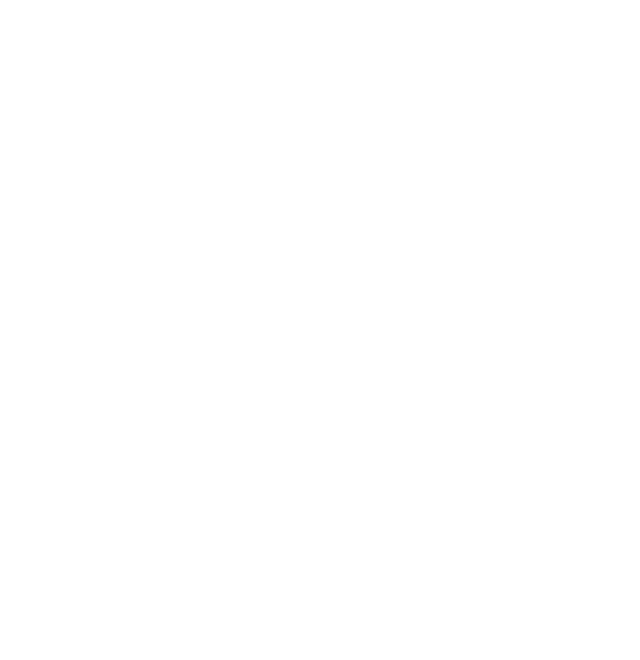
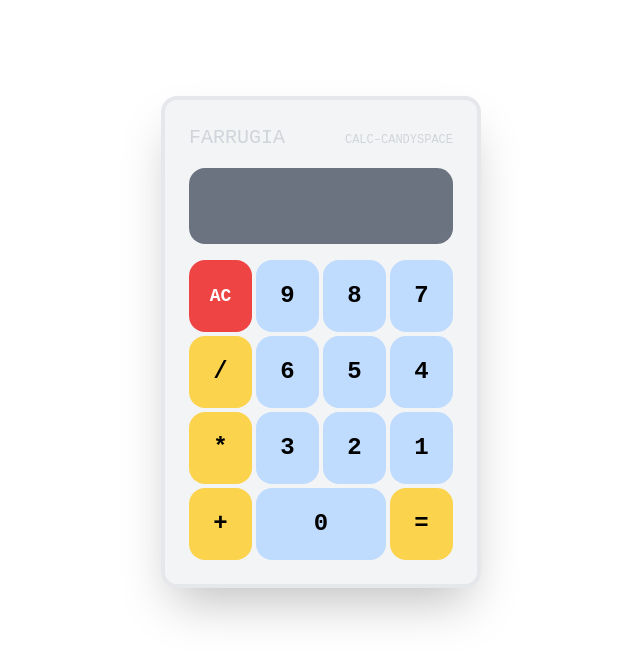
Before and after one commit to josefarrugia/candyspace, a Nuxt app: page /calculator in a window 1280 px wide. Shown: the top 660 px of the page, without its empty margins (319-959 px from the left). Built offline with nearby package versions, Linux system fonts and the light colour scheme; a web font is replaced by a local one.

Commit message:
feat: add calculator page view

```diff
--- /dev/null
+++ b/pages/calculator.vue
@@ -0,0 +1,9 @@
+<template>
+  <section class="container mx-auto translate-y-12 lg:translate-y-24">
+    <CalculatorBase/>
+  </section>
+</template>
+
+<script setup lang="ts">
+import CalculatorBase from "~/components/Calculator/CalculatorBase.vue";
+</script>
```
